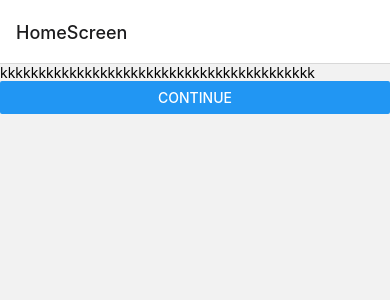
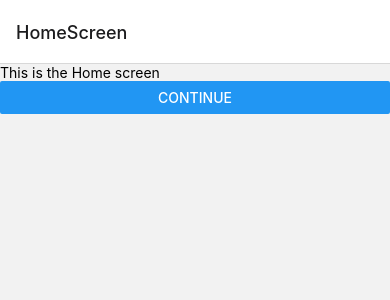
Before and after one commit to Ayanyiola-Enoch/TestProject, a React Native app: screen /HomeScreen in a window 390 px wide. Shown: the top 300 px of the page. Built offline with nearby package versions, Linux system fonts and the light colour scheme.

Commit message:
Navigating Screens edit

```diff
--- a/src/screens/HomeScreen.js
+++ b/src/screens/HomeScreen.js
@@ -1,14 +1,14 @@
-import { StyleSheet, Text, View, Button } from 'react-native'
-import React from 'react'
+import { StyleSheet, Text, View, Button } from 'react-native';
+import React from 'react';
 
 const HomeScreen = ({navigation}) => {
   return (
     <View>
-      <Text>kkkkkkkkkkkkkkkkkkkkkkkkkkkkkkkkkkkkkkkkk</Text>
-        <Button title='Continue' onPress={()=> navigation.navigate('ChatScreen')}/>
+      <Text style={{color:"black"}}>This is the Home screen</Text>
+        <Button title= "Continue" onPress={()=> navigation.navigate('ChatScreen')}/>
     </View>
   );
-}
+};
 
 export default HomeScreen;
 
```
